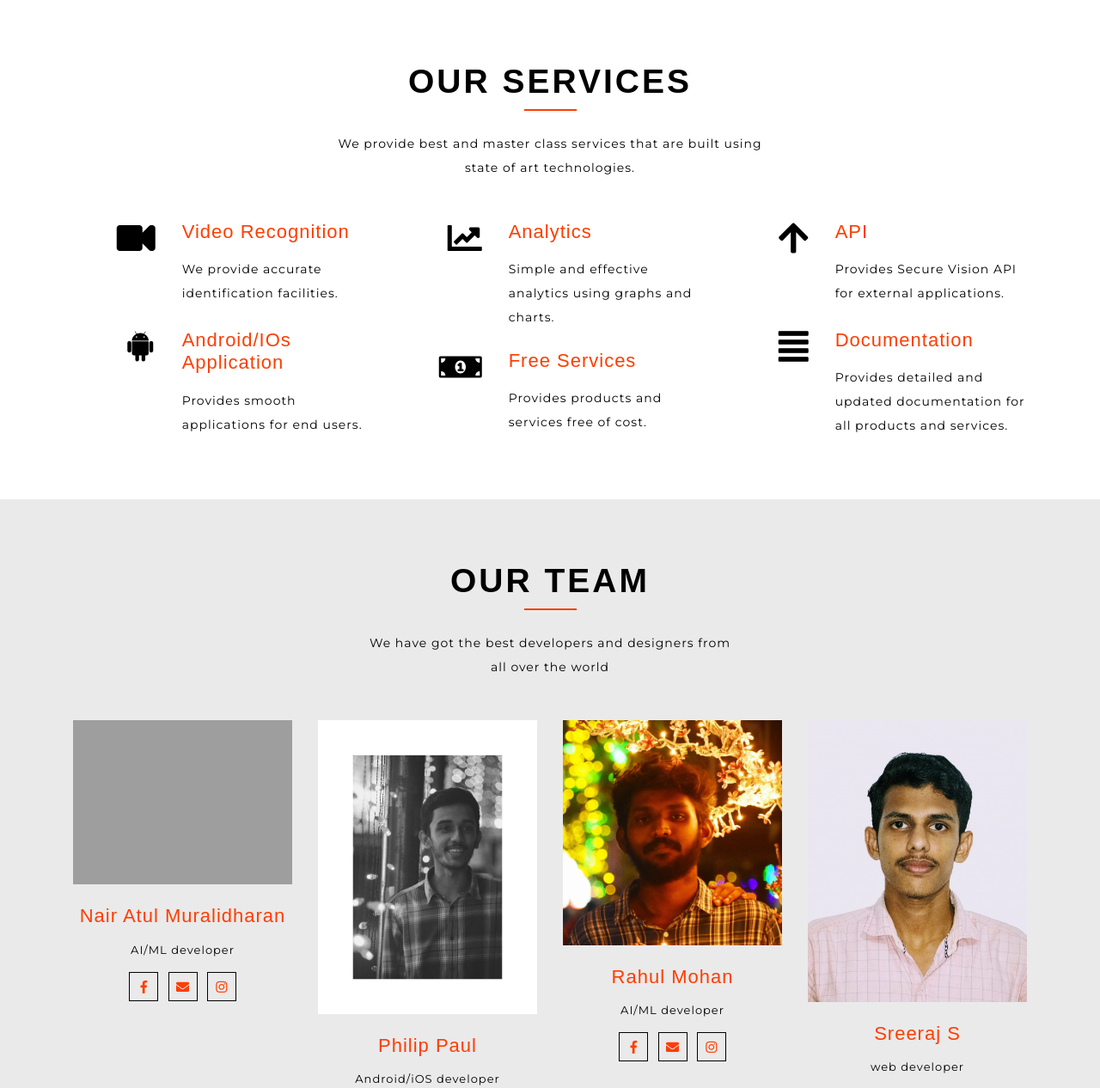
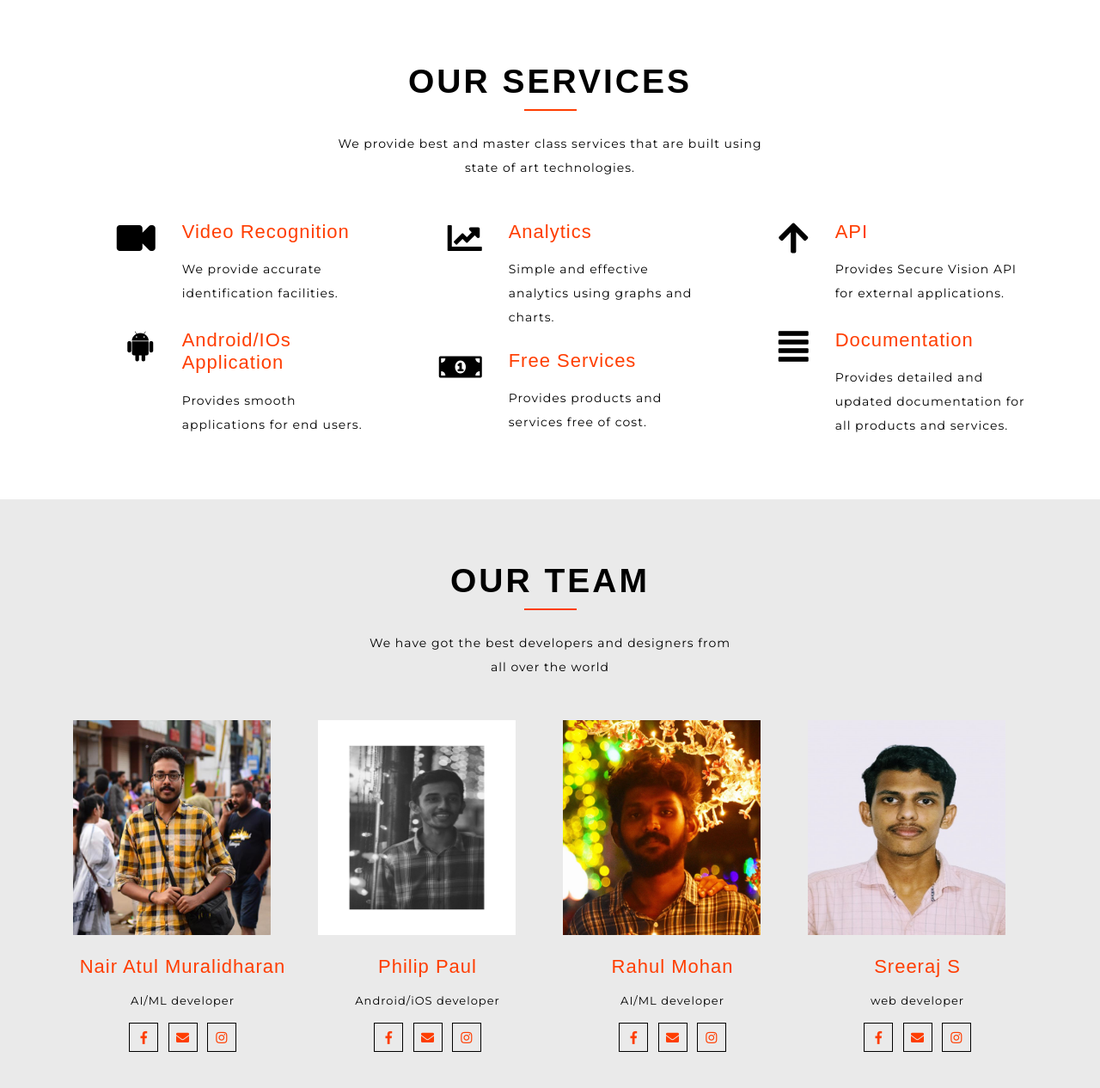
Before and after one commit to Sreerajavk/vision, a Django app: page / in a window 1280 px wide. Shown: the part 1527-2793 px from the top of the page at 86% size. Run offline with Django 3.2, Linux system fonts and the light colour scheme; some libraries are stand-ins or nearby versions; some web fonts are replaced; grey boxes are pictures that could not be loaded.

Commit message:
team photos updated

```diff
--- a/static/css/home/style.css
+++ b/static/css/home/style.css
@@ -1262,3 +1262,8 @@ font-size: 17px;
 }
 }
 /*--//responsive--*/
+
+.img-box > img{
+    height: 250px;
+    width: 230px;
+}
--- a/templates/home.html
+++ b/templates/home.html
@@ -313,8 +313,8 @@
             </div>
             <div class="row ">
                <div class="col-lg-3 col-md-3 col-sm-4 profile">
-                  <div class="img-box icon-follower">
-                     <img src="images/t1.jpg" alt="" class="img-fluid">
+                  <div class="img-box icon-follower" >
+                     <img src="/static/images/atul.jpg" alt="" class="img-fluid">
                   </div>
                   <div class="team-w3layouts-info mt-lg-4 mt-3 text-center">
                      <h4>Nair Atul Muralidharan</h4>
@@ -331,9 +331,9 @@
                </div>
                <div class="col-lg-3 col-md-3 col-sm-3 profile">
                   <div class="img-box">
-                     <div class="team-list-img">
+
                         <img src="/static/images/pippu.png" alt="" class="img-fluid">
-                     </div>
+
                   </div>
                   <div class="team-w3layouts-info mt-lg-4 mt-3 text-center">
                      <h4>Philip Paul</h4>
```
Also changed, not shown: static/images/atul.jpg (added).
